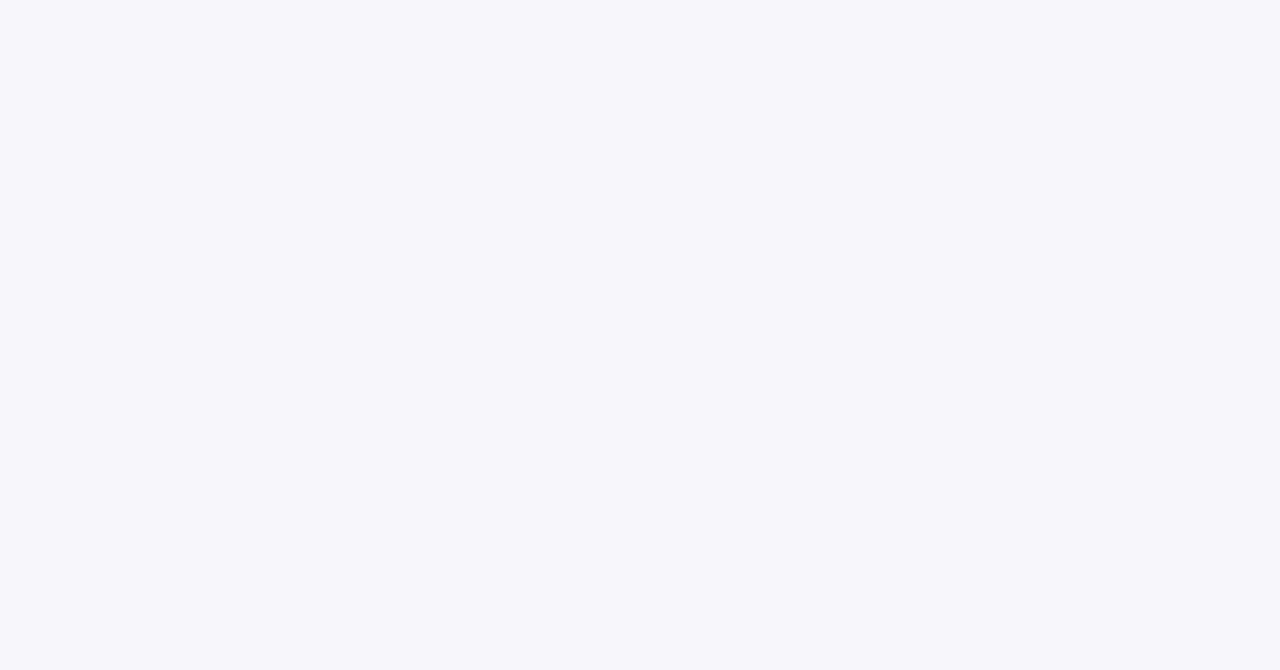
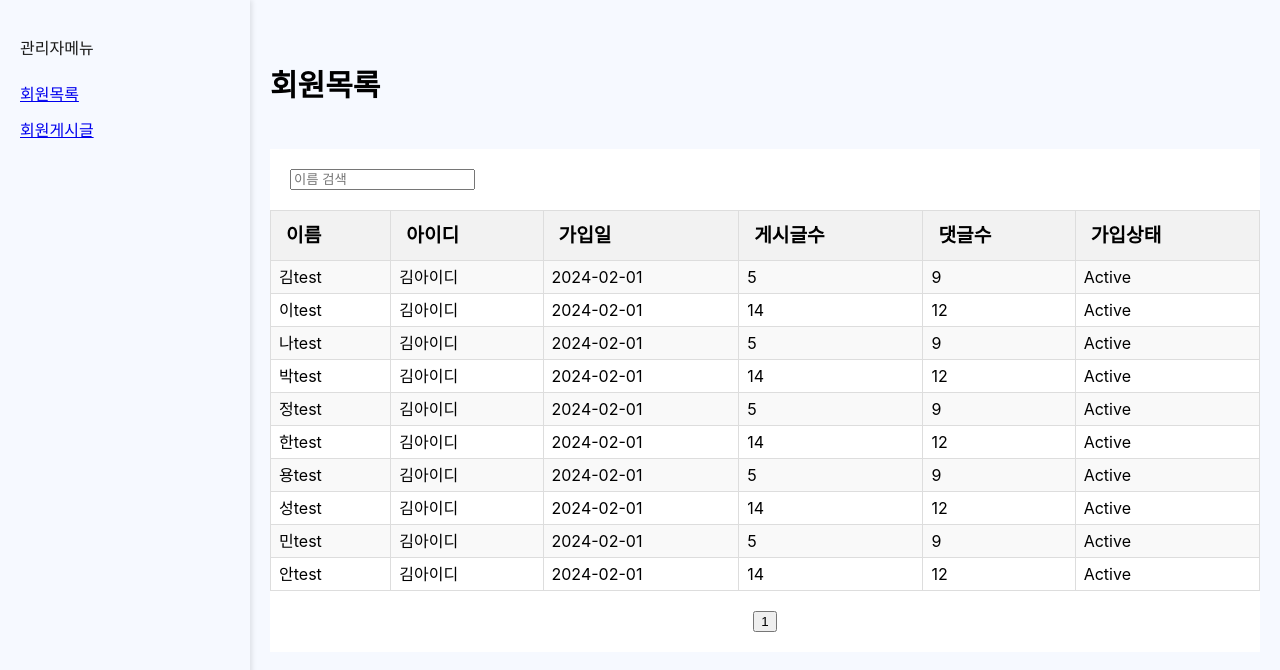
Before and after one commit to FrontStudy/React-Admin, a React (Create React App) app: page /Adminmain/memberlist in a window 1280 px wide. Before the commit this address had no page. Shown: the top 670 px of the page. Built offline with nearby package versions, Linux system fonts and the light colour scheme.

Commit message:
[🔨Feat] 관리자페이지 라우팅 적용 & 회원목록페이지 UI구현 & 페이지네이션 구현

```diff
--- a/public/style/common.css
+++ b/public/style/common.css
@@ -252,6 +252,12 @@
     background-color: #f6f9ff;
   }
 
+  #AdminMain .MainContent .menutitle h3 {
+    font-size: 30px;
+    font-weight: bold;
+    margin: 5% 0px;
+  }
+
   #AdminMain .Sidebar {
     width: 250px;
     background-color: #f6f9ff;
@@ -262,11 +268,8 @@
 
   #AdminMain .MainContent {
     flex-grow: 1;
-    background-color: #ecf0f1;
+    /* background-color: #ecf0f1;  */
     padding: 20px;
-  }
-
-  #AdminMain .SidebarMenu {
   }
 
   #AdminMain .SidebarMenu ul {
@@ -313,3 +316,40 @@
   #AdminMain .NavBar-text {
     font-size: 16px;
   }
+
+  /* 관리자 페이지 회원목록  */
+#AdminMain .menutitle .content_bg {
+    background-color: #fff;
+    border: 1px solid black;
+  }
+#AdminMain .MainContent table {
+  width: 100%;
+  border-collapse: collapse;
+  text-align: left;
+  /* margin-top: 20px; */
+}
+
+#AdminMain .MainContent table th {
+  font-size: larger; /* Makes the text larger than the default */
+  /* Alternatively, you can specify a specific font size, e.g., font-size: 18px; */
+  font-weight: bold; /* Makes the text bold */
+  padding: 15px; /* Increases padding for a larger clickable area and more space */
+}
+
+#AdminMain .MainContent th,
+#AdminMain .MainContent td {
+  padding: 8px;
+  border: 1px solid #ddd;
+}
+
+#AdminMain .MainContent th {
+  background-color: #f2f2f2;
+}
+
+#AdminMain .MainContent tbody tr:nth-child(odd) {
+  background-color: #f9f9f9;
+}
+
+#AdminMain .MainContent tbody tr:hover {
+  background-color: #e2e2e2;
+}
--- a/src/App.js
+++ b/src/App.js
@@ -12,7 +12,7 @@ function App() {
         <Route path="/calendar" element={<Diarymain />} />
         <Route path="/diary/:date" element={<DiaryEntry />} />
         <Route path="/Diarymain" element={<Diarymain />} />
-        <Route path="/Adminmain" element={<Adminmain />} />
+        <Route path="/Adminmain/*" element={<Adminmain />} />
         <Route path="/" element={<Login />} />
       </Routes>
   );
--- /dev/null
+++ b/src/Components/Pagination.js
@@ -0,0 +1,35 @@
+import React from 'react';
+
+const Pagination = ({ itemsPerPage, totalItems, paginate, currentPage }) => {
+  const pageNumbers = [];
+
+  const paginationStyle = {
+    display: 'flex',
+    justifyContent: 'center',
+    padding: '20px 0',
+  };
+
+  const pageItemStyle = {
+    margin: '0 5px',
+  };
+
+  for (let i = 1; i <= Math.ceil(totalItems / itemsPerPage); i++) {
+    pageNumbers.push(i);
+  }
+
+  return (
+    <div className='pagination' style={paginationStyle}>
+      {pageNumbers.map(number => (
+        <button
+          key={number}
+          onClick={() => paginate(number)}
+          className={`page-item ${currentPage === number ? 'active' : ''}`}
+        >
+          {number}
+        </button>
+      ))}
+    </div>
+  );
+};
+
+export default Pagination;
--- a/src/screen/admin/Adminmain.js
+++ b/src/screen/admin/Adminmain.js
@@ -1,24 +1,22 @@
 import React from 'react';
+import { Routes, Route, Navigate } from 'react-router-dom';
 import NavBar from './NavBar';
 import MemberList from './MemberList';
 import MemberPost from './MemberPost';
 
 function Adminmain() {
-  const [activeComponent, setActiveComponent] = React.useState('memberList');
-
-  const handleMenuClick = (componentName) => {
-    setActiveComponent(componentName);
-  };
-
   return (
     <div id="AdminMain" className="Adminmain">
       <div className="Sidebar">
-        <NavBar onMenuClick={handleMenuClick} />
+        <NavBar />
       </div>
       <div className="MainContent">
-        {activeComponent === 'memberList' && <MemberList />}
-        {activeComponent === 'memberPost' && <MemberPost />}
-        {/* You can add other conditional components here */}
+        <Routes>
+          <Route path="memberlist" element={<MemberList />} /> {/* Remove the leading slash */}
+          <Route path="memberpost" element={<MemberPost />} /> {/* Remove the leading slash */}
+          {/* Redirect to /Adminmain/memberlist as default */}
+          <Route path="*" element={<Navigate replace to="memberlist" />} /> {/* Use relative path */}
+        </Routes>
       </div>
     </div>
   );
--- a/src/screen/admin/MemberList.js
+++ b/src/screen/admin/MemberList.js
@@ -1,10 +1,81 @@
-import React from 'react';
+import React, { useState } from 'react';
+import Pagination from '../../Components/Pagination';
 
 function MemberList() {
+  // 검색
+  const [searchTerm, setSearchTerm] = useState('');
+
+  // 페이지네이션
+  const [currentPage, setCurrentPage] = useState(1);
+  const [itemsPerPage] = useState(10);
+
+  // Dummy data for the table, replace with your actual data source
+  const members = [
+    { name: '김test', id: '김아이디', date: '2024-02-01', posts: 5, comments: 9, status: 'Active' },
+    { name: '이test', id: '김아이디', date: '2024-02-01', posts: 14, comments: 12, status: 'Active' },
+    { name: '나test', id: '김아이디', date: '2024-02-01', posts: 5, comments: 9, status: 'Active' },
+    { name: '박test', id: '김아이디', date: '2024-02-01', posts: 14, comments: 12, status: 'Active' },
+    { name: '정test', id: '김아이디', date: '2024-02-01', posts: 5, comments: 9, status: 'Active' },
+    { name: '한test', id: '김아이디', date: '2024-02-01', posts: 14, comments: 12, status: 'Active' },
+    { name: '용test', id: '김아이디', date: '2024-02-01', posts: 5, comments: 9, status: 'Active' },
+    { name: '성test', id: '김아이디', date: '2024-02-01', posts: 14, comments: 12, status: 'Active' },
+    { name: '민test', id: '김아이디', date: '2024-02-01', posts: 5, comments: 9, status: 'Active' },
+    { name: '안test', id: '김아이디', date: '2024-02-01', posts: 14, comments: 12, status: 'Active' },
+  ];
+
+  const filteredMembers = members.filter(member =>
+    member.name.toLowerCase().includes(searchTerm.toLowerCase())
+  );
+
+  // Calculate number of pages needed
+  const indexOfLastItem = currentPage * itemsPerPage;
+  const indexOfFirstItem = indexOfLastItem - itemsPerPage;
+
+  // Slice the current page items
+  const currentItems = filteredMembers.slice(indexOfFirstItem, indexOfLastItem);
+
+  const paginate = pageNumber => setCurrentPage(pageNumber);
   return (
-    <div>
+    <div className='menutitle'>
       <h3>회원목록</h3>
-      {/* Member list content here */}
+      <div style={{backgroundColor: '#fff'}}>
+      <input
+        type="text"
+        placeholder="이름 검색"
+        onChange={(e) => setSearchTerm(e.target.value)}
+        style={{margin: '20px'}}
+      />
+      <table>
+        <thead>
+          <tr>
+            <th>이름</th>
+            <th>아이디</th>
+            <th>가입일</th>
+            <th>게시글수</th>
+            <th>댓글수</th>
+            <th>가입상태</th>
+          </tr>
+        </thead>
+        <tbody>
+          {filteredMembers.map((member, index) => (
+            <tr key={index}>
+              <td>{member.name}</td>
+              <td>{member.id}</td>
+              <td>{member.date}</td>
+              <td>{member.posts}</td>
+              <td>{member.comments}</td>
+              <td>{member.status}</td>
+            </tr>
+          ))}
+        </tbody>
+      </table>
+      <Pagination
+        itemsPerPage={itemsPerPage}
+        totalItems={filteredMembers.length}
+        paginate={paginate}
+        currentPage={currentPage}
+      />
+      </div>
     </div>
   );
 }
--- a/src/screen/admin/NavBar.js
+++ b/src/screen/admin/NavBar.js
@@ -1,20 +1,24 @@
 import React from 'react';
+import { NavLink } from 'react-router-dom';
 
-function NavBar({ onMenuClick }) {
+function NavBar() {
   return (
     <nav className="NavBar">
       <div className="NavBar-header">
-        <h2>관리자메뉴</h2> {/* Admin Menu */}
+        <h2>관리자메뉴</h2>
       </div>
       <ul className="NavBar-menu">
-        <li onClick={() => onMenuClick('memberList')}>
-          <span className="NavBar-icon">👤</span>
-          <span className="NavBar-text">회원목록</span>
+        <li>
+          <NavLink to="memberlist" className={({ isActive }) => isActive ? 'active' : ''}>
+            회원목록
+          </NavLink>
         </li>
-        <li onClick={() => onMenuClick('memberPost')}>
-          <span className="NavBar-icon">📚</span>
-          <span className="NavBar-text">회원게시글</span>
+        <li>
+          <NavLink to="memberpost" className={({ isActive }) => isActive ? 'active' : ''}>
+            회원게시글
+          </NavLink>
         </li>
+        {/* Add more links as needed */}
       </ul>
     </nav>
   );
```
